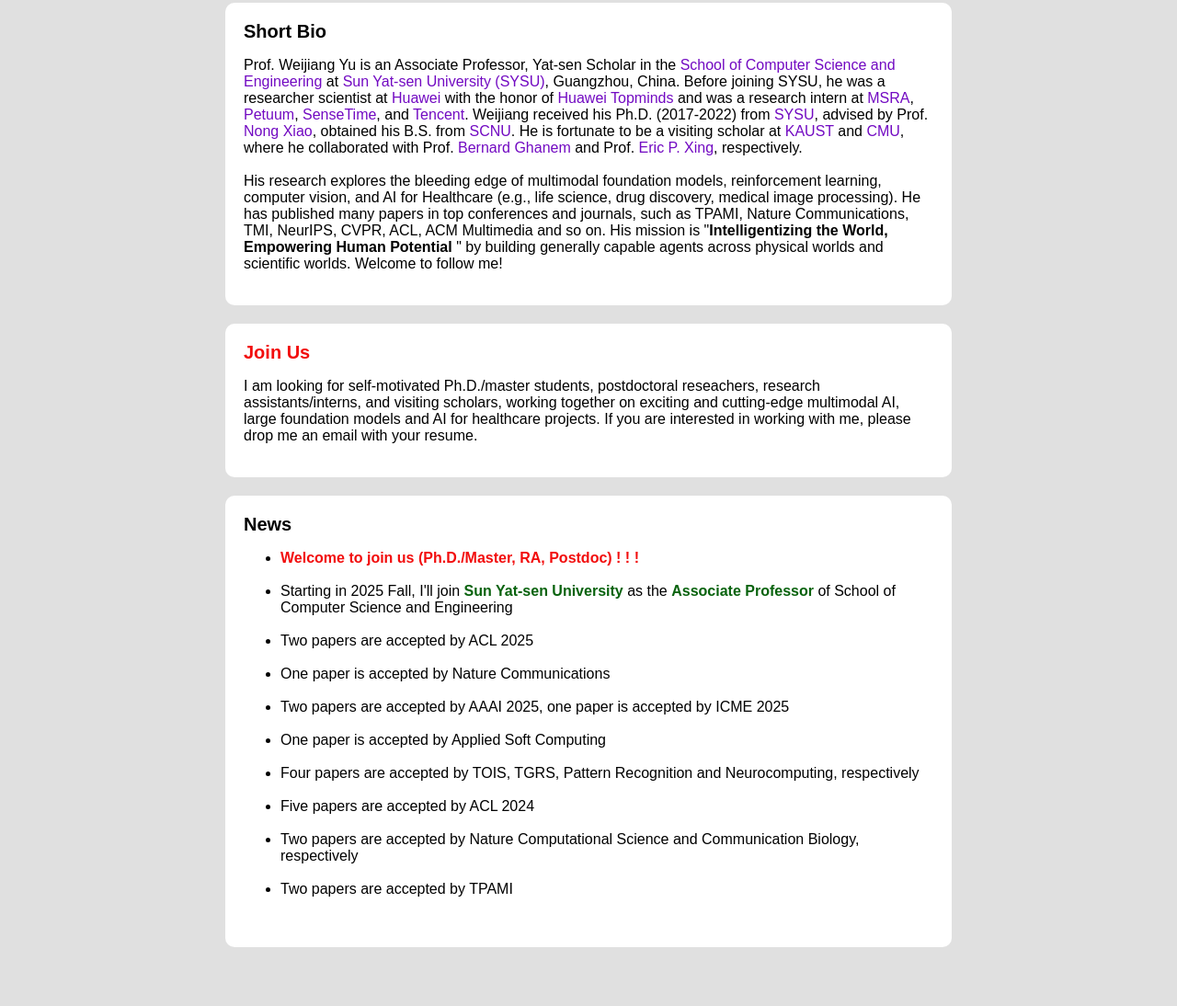
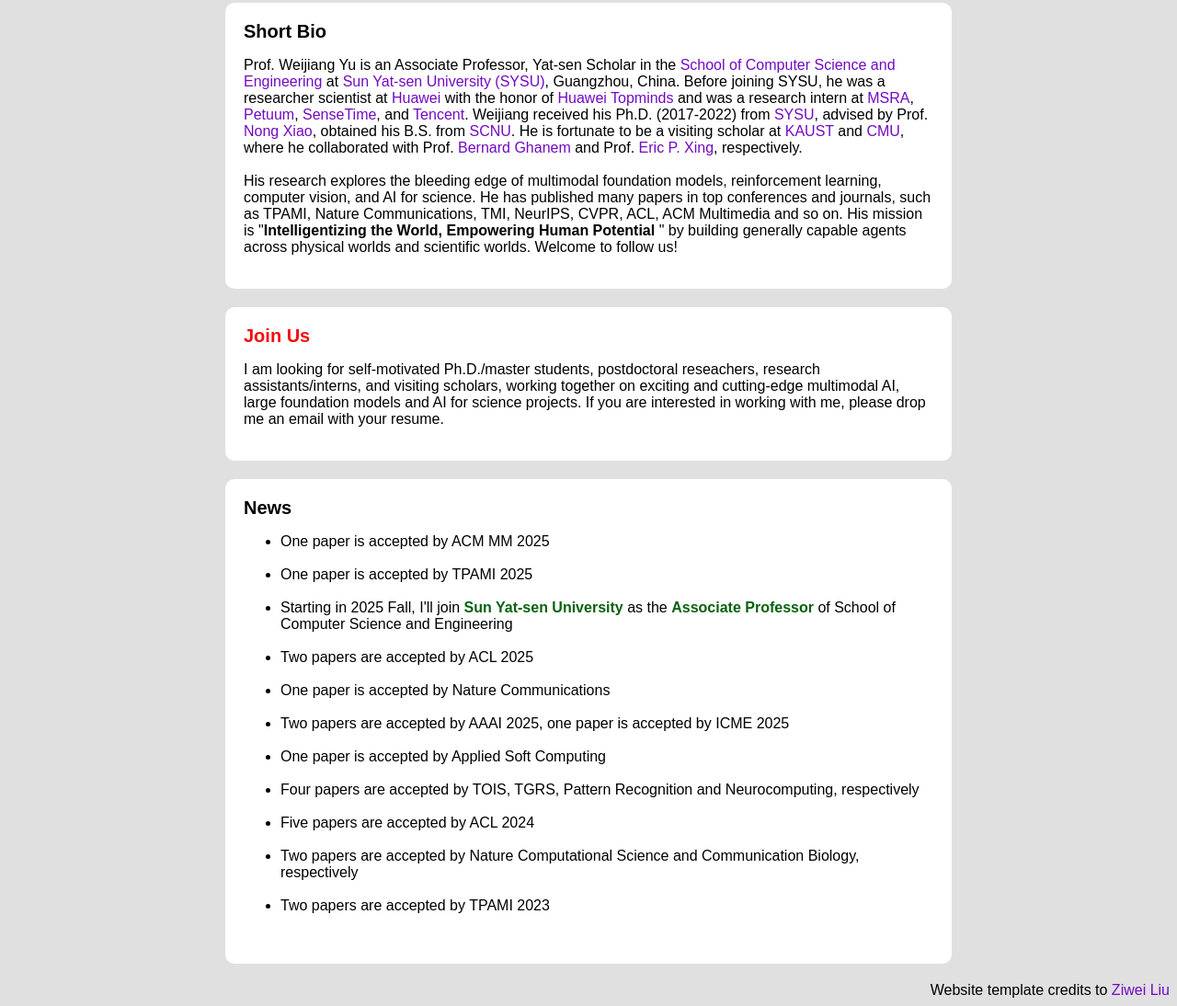
Before and after one commit to yuweijiang/yuweijiang.github.io, a plain HTML site: page index.html in a window 1280 px wide. Shown: the part 511-1605 px from the top of the page at 92% size. Before the commit the page ends 1561 px from the top, so only its background shows below. Drawn offline with nearby package versions, Linux system fonts and the light colour scheme; some icons are missing.

Commit message:
update index and pub

```diff
--- a/index.html
+++ b/index.html
@@ -56,7 +56,7 @@ a, a:visited { color : #720ac2; }
         <h2>
             <a href="./index.html">HOME</a>&nbsp;&nbsp;&middot;&nbsp;&nbsp;
             <a href="./publications.html">PUBLICATIONS</a>&nbsp;&nbsp;&middot;&nbsp;
-            <a href="./awards.html">AWARDS</a>&nbsp;&nbsp;&middot;&nbsp;
+            <a href="./awards.html">AWARDS</a>
         </h2>
     </div>
 
@@ -96,7 +96,6 @@ a, a:visited { color : #720ac2; }
 			</p>
             <p class="external">
                 <a href="https://scholar.google.com/citations?hl=en&pli=1&user=VBQPXlsAAAAJ" class="first">Google Scholar</a>&nbsp;&nbsp;&nbsp;/&nbsp;&nbsp;
-                <!-- <a href="https://dblp.org/pid/80/3176.html" class="first">DBLP</a>&nbsp;&nbsp;&nbsp;/&nbsp;&nbsp; -->
                 <a href="https://x.com/weijiang_yu" target="_blank"><font color=#720ac2><i class="fab fa-twitter fa-lg"></i></font></a>&nbsp;&nbsp;&nbsp;/&nbsp;&nbsp;
                 <a href="https://www.linkedin.com/in/weijiangy/" target="_blank"><font color=#720ac2><i class="fab fa-linkedin fa-lg"></i></font></a>&nbsp;&nbsp;&nbsp;/&nbsp;&nbsp;
                 <a href="https://www.facebook.com/weijiang.y/" target="_blank"><font color=#720ac2><i class="fab fa-facebook fa-lg"></i></font></a>
@@ -111,13 +110,13 @@ a, a:visited { color : #720ac2; }
             Before joining SYSU, he was a researcher scientist at <a href="https://www.huawei.com/au/">Huawei</a> with the honor of <a href="https://career.huawei.com/reccampportal/portal5/topminds.html">Huawei Topminds</a> and was a research intern at <a href="https://www.microsoft.com/en-us/research/lab/microsoft-research-asia/">MSRA</a>, <a href="https://www.linkedin.com/company/petuum/posts/">Petuum</a>, <a href="https://www.sensetime.com/en">SenseTime</a>, and <a href="https://www.tencent.com/en-us/">Tencent</a>. Weijiang received his Ph.D. (2017-2022) from <a href="https://www.sysu.edu.cn/">SYSU</a>, advised by Prof. <a href="https://cse.sysu.edu.cn/content/2484">Nong Xiao</a>, obtained his B.S. from <a href="https://scnu.edu.cn/">SCNU</a>. He is fortunate to be a visiting scholar at <a href="https://www.kaust.edu.sa/">KAUST</a> and <a href="https://www.cmu.edu/">CMU</a>, where he collaborated with Prof. <a href="http://www.bernardghanem.com/">Bernard Ghanem</a> and  Prof. <a href="https://www.cs.cmu.edu/~epxing/">Eric P. Xing</a>, respectively.
             <br>
             <br>
-            His research explores the bleeding edge of multimodal foundation models, reinforcement learning, computer vision, and AI for Healthcare (e.g., life science, drug discovery, medical image processing). He has published many papers in top conferences and journals, such as TPAMI, Nature Communications, TMI, NeurIPS, CVPR, ACL, ACM Multimedia and so on. His mission is "<span style="color: #000;"><b>Intelligentizing the World, Empowering Human Potential</b></span> " by building generally capable agents across physical worlds and scientific worlds. Welcome to follow me!
+            His research explores the bleeding edge of multimodal foundation models, reinforcement learning, computer vision, and AI for science. He has published many papers in top conferences and journals, such as TPAMI, Nature Communications, TMI, NeurIPS, CVPR, ACL, ACM Multimedia and so on. His mission is "<span style="color: #000;"><b>Intelligentizing the World, Empowering Human Potential</b></span> " by building generally capable agents across physical worlds and scientific worlds. Welcome to follow us!
 		</p>
 	</div>
     <div class="container">
         <h2><strong> <span style="color: #f20d0d;"> Join Us </span> </strong></h2>
         <p>
-        I am looking for self-motivated Ph.D./master students, postdoctoral reseachers, research assistants/interns, and visiting scholars, working together on exciting and cutting-edge multimodal AI, large foundation models and AI for healthcare projects. If you are interested in working with me, please drop me an email with your resume.
+        I am looking for self-motivated Ph.D./master students, postdoctoral reseachers, research assistants/interns, and visiting scholars, working together on exciting and cutting-edge multimodal AI, large foundation models and AI for science projects. If you are interested in working with me, please drop me an email with your resume.
         </p>
     </div>
 
@@ -126,7 +125,11 @@ a, a:visited { color : #720ac2; }
         <p>
             <ul>
                 <li>
-                    <span style="color: #f20d0d;"><b>Welcome to join us (Ph.D./Master, RA, Postdoc) ! ! !</b></span>
+                    One paper is accepted by ACM MM 2025
+                </li>
+                <br>
+                <li>
+                    One paper is accepted by TPAMI 2025
                 </li>
                 <br>
                 <li>
@@ -162,11 +165,15 @@ a, a:visited { color : #720ac2; }
                 </li>
                 <br>
                 <li>
-                    Two papers are accepted by TPAMI
+                    Two papers are accepted by TPAMI 2023
                 </li>
                 <br>
             </ul>
         </p>
     </div>
 
+    <div style="text-align:right">
+            Website template credits to <a href="https://liuziwei7.github.io/">Ziwei Liu</a>
+    </div>
+
 </body></html>
```
Also changed, not shown: publications.html (+9 -1 lines).
